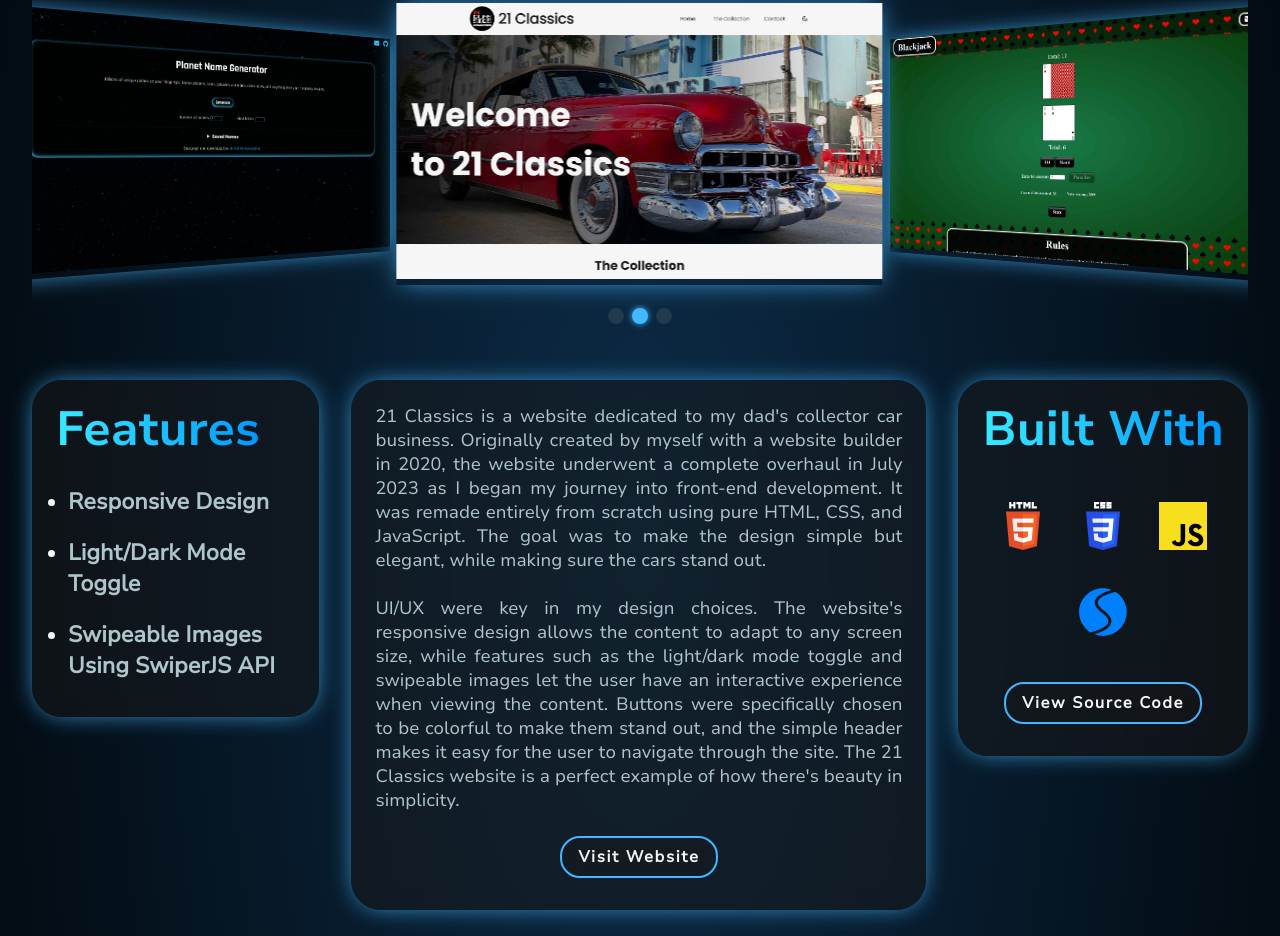
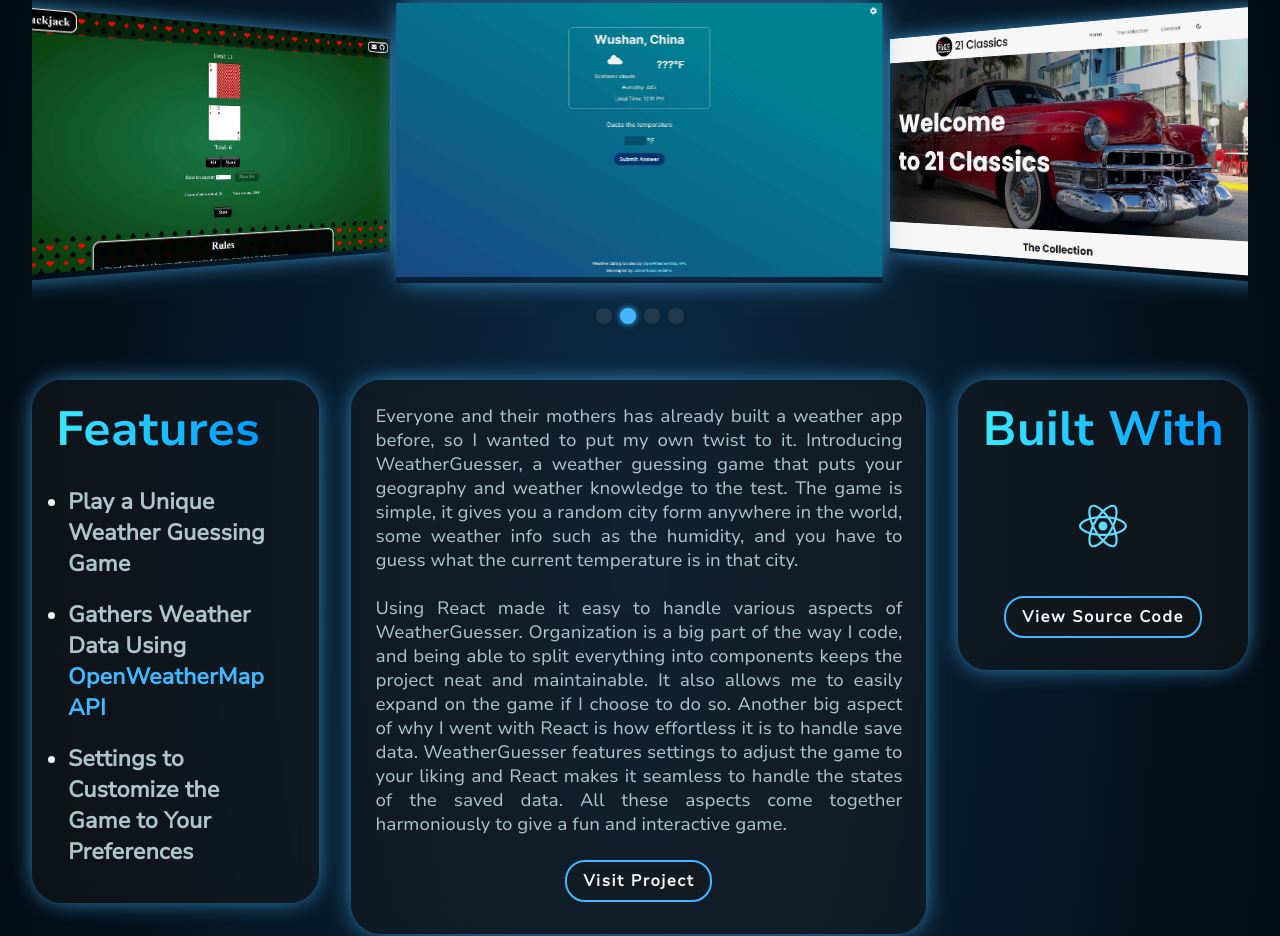
Before and after one commit to L1fe0nMars/L1fe0nMars.github.io, a plain HTML site: page index.html in a window 1280 px wide. Shown: the part 1047-1983 px from the top of the page. Drawn offline with nearby package versions, Linux system fonts and the light colour scheme.

Commit message:
Added new project

```diff
--- a/Portfolio/header-footer.css
+++ b/Portfolio/header-footer.css
@@ -2,7 +2,6 @@
     color: var(--off-white);
     padding: 0.5em 0;
     box-shadow: 0 0 25px -5px var(--blue-glow);
-    backdrop-filter: blur(10px);
     display: flex;
     align-items: center;
 }
--- a/Portfolio/home.css
+++ b/Portfolio/home.css
@@ -273,6 +273,15 @@
     margin: 2em auto 0 0;
 }
 
+.text-link {
+    color: var(--blue-glow);
+    transition: 0.25s ease-out;
+}
+
+.text-link:hover {
+    opacity: 0.5;
+}
+
 /* PC + TABLETS */
 @media (min-width: 481px) {
     p,
--- a/Portfolio/home.js
+++ b/Portfolio/home.js
@@ -11,6 +11,90 @@
 const JAVA_LINK = document.getElementById("java-link");
 
 const projects = [
+    {
+        title: "Blackjack",
+        features: [
+            "Play the Classic Casino Game",
+            "Place Bets, Hit, Stand, and Play Against the Dealer",
+            "Persistent Stats",
+        ],
+        description: `Blackjack is one of the most popular casino card games ever. It's an extremely simple game, but also one that's entirely based on chance. I'm no gambler,
+            but I do enjoy a good card game. I thought it would be the perfect project to test myself at how well I can implement various game systems and elements. There
+            were a lot of moving parts to consider.<br><br>
+
+            Object-oriented programming was a must to complete this project. The cards, deck, hands, player, and dealer are all objects. This approach makes the most sense
+            when dealing with game elements that need to interact with one another. The game has your typical actions that the player can choose. They must first place a
+            bet using imaginary money, and then decide whether they want to hit or stand. In addition to the game itself, I thought it would be a cool idea to keep track
+            of different stats, such as wins, losses, draws, biggest payout, and more. These stats are saved to the browser's local storage and can be accessed anytime.
+            All of these features and a simple UI make for an engaging web project to play.`,
+        link: "/Blackjack/index.html",
+        linkText: "Visit Project",
+        logos: {
+            "html": "block",
+            "css": "block",
+            "javascript": "block",
+            "react": "none",
+            "swiperjs": "none",
+        },
+        sourceCode: "https://github.com/L1fe0nMars/ProjectPortfolio/tree/main/Blackjack",
+        javaBtnDisplay: "block",
+        javaSourceLink: "https://github.com/L1fe0nMars/Blackjack",
+    },
+    {
+        title: "WeatherGuesser",
+        features: [
+            "Play a Unique Weather Guessing Game",
+            `Gathers Weather Data Using <a href="https://openweathermap.org/" target="_blank" rel="noopener noreferrer" class="text-link">OpenWeatherMap API</a>`,
+            "Settings to Customize the Game to Your Preferences",
+        ],
+        description: `Everyone and their mothers has already built a weather app before, so I wanted to put my own twist to it. Introducing WeatherGuesser, a weather
+            guessing game that puts your geography and weather knowledge to the test. The game is simple, it gives you a random city form anywhere in the world, some
+            weather info such as the humidity, and you have to guess what the current temperature is in that city.<br><br>
+
+            Using React made it easy to handle various aspects of WeatherGuesser. Organization is a big part of the way I code, and being able to split everything into
+            components keeps the project neat and maintainable. It also allows me to easily expand on the game if I choose to do so. Another big aspect of why I went with React
+            is how effortless it is to handle save data. WeatherGuesser features settings to adjust the game to your liking and React makes it seamless to handle the states of
+            the saved data. All these aspects come together harmoniously to give a fun and interactive game.`,
+        link: "https://master--keen-torte-d6dd9d.netlify.app/",
+        linkText: "Visit Project",
+        logos: {
+            "html": "none",
+            "css": "none",
+            "javascript": "none",
+            "react": "block",
+            "swiperjs": "none",
+        },
+        sourceCode: "https://github.com/L1fe0nMars/weatherguesser",
+        javaBtnDisplay: "none",
+        javaSourceLink: "",
+    },
+    {
+        title: "21 Classics",
+        features: [
+            "Responsive Design",
+            "Light/Dark Mode Toggle",
+            `Swipeable Images Using <a href="https://swiperjs.com/" target="_blank" rel="noopener noreferrer" class="text-link">SwiperJS</a> Library`,
+        ],
+        description: `21 Classics is a website dedicated to my dad's collector car business. Originally created by myself with a website builder in 2020,
+            the website underwent a complete overhaul in July 2023 as I began my journey into front-end development. It was remade entirely from scratch using pure HTML,
+            CSS, and JavaScript. The goal was to make the design simple but elegant, while making sure the cars stand out.<br><br>
+
+            UI/UX were key in my design choices. The website's responsive design allows the content to adapt to any screen size, while features such as the light/dark mode toggle
+            and swipeable images let the user have an interactive experience when viewing the content. Buttons were specifically chosen to be colorful to make them stand out, and
+            the simple header makes it easy for the user to navigate through the site. The 21 Classics website is a perfect example of how there's beauty in simplicity.`,
+        link: "https://21classics.com/",
+        linkText: "Visit Website",
+        logos: {
+            "html": "block",
+            "css": "block",
+            "javascript": "block",
+            "react": "none",
+            "swiperjs": "block",
+        },
+        sourceCode: "https://github.com/L1fe0nMars/21Classics",
+        javaBtnDisplay: "none",
+        javaSourceLink: "",
+    },
     {
         title: "Planet Name Generator",
         features: [
@@ -31,65 +115,12 @@
             "html": "block",
             "css": "block",
             "javascript": "block",
+            "react": "none",
             "swiperjs": "none",
         },
         sourceCode: "https://github.com/L1fe0nMars/ProjectPortfolio/tree/main/PlanetNameGenerator",
         javaBtnDisplay: "block",
         javaSourceLink: "https://github.com/L1fe0nMars/PlanetNameGenerator",
-    },
-    {
-        title: "21 Classics",
-        features: [
-            "Responsive Design",
-            "Light/Dark Mode Toggle",
-            "Swipeable Images Using SwiperJS API",
-        ],
-        description: `21 Classics is a website dedicated to my dad's collector car business. Originally created by myself with a website builder in 2020,
-            the website underwent a complete overhaul in July 2023 as I began my journey into front-end development. It was remade entirely from scratch using pure HTML,
-            CSS, and JavaScript. The goal was to make the design simple but elegant, while making sure the cars stand out.<br><br>
-
-            UI/UX were key in my design choices. The website's responsive design allows the content to adapt to any screen size, while features such as the light/dark mode toggle
-            and swipeable images let the user have an interactive experience when viewing the content. Buttons were specifically chosen to be colorful to make them stand out, and
-            the simple header makes it easy for the user to navigate through the site. The 21 Classics website is a perfect example of how there's beauty in simplicity.`,
-        link: "https://21classics.com/",
-        linkText: "Visit Website",
-        logos: {
-            "html": "block",
-            "css": "block",
-            "javascript": "block",
-            "swiperjs": "block",
-        },
-        sourceCode: "https://github.com/L1fe0nMars/21Classics",
-        javaBtnDisplay: "none",
-        javaSourceLink: "",
-    },
-    {
-        title: "Blackjack",
-        features: [
-            "Play the Classic Casino Game",
-            "Place Bets, Hit, Stand, and Play Against the Dealer",
-            "Persistent Stats",
-        ],
-        description: `Blackjack is one of the most popular casino card games ever. It's an extremely simple game, but also one that's entirely based on chance. I'm no gambler,
-            but I do enjoy a good card game. I thought it would be the perfect project to test myself at how well I can implement various game systems and elements. There
-            were a lot of moving parts to consider.<br><br>
-
-            Object-oriented programming was a must to complete this project. The cards, deck, hands, player, and dealer are all objects. This approach makes the most sense
-            when dealing with game elements that need to interact with one another. The game has your typical actions that the player can choose. They must first place a
-            bet using imaginary money, and then decide whether they want to hit or stand. In addition to the game itself, I thought it would be a cool idea to keep track
-            of different stats, such as wins, losses, draws, biggest payout, and more. These stats are saved to the browser's local storage and can be accessed anytime.
-            All of these features and a simple UI make for an engaging web application to play.`,
-        link: "/Blackjack/index.html",
-        linkText: "Visit Project",
-        logos: {
-            "html": "block",
-            "css": "block",
-            "javascript": "block",
-            "swiperjs": "none",
-        },
-        sourceCode: "https://github.com/L1fe0nMars/ProjectPortfolio/tree/main/Blackjack",
-        javaBtnDisplay: "block",
-        javaSourceLink: "https://github.com/L1fe0nMars/Blackjack",
     },
 ];
 
--- a/index.html
+++ b/index.html
@@ -35,7 +35,7 @@
             <section id="heading-section">
                 <div id="heading">
                     <h1>Jamal<br>Kamareddine</h1>
-                    <p>I'm an aspiring front-end developer who creates responsive, engaging, and elegant websites and web applications. Don't just take my word for it, take a look at my projects below.</p>
+                    <p>I'm an aspiring front-end developer who creates responsive, engaging, and elegant web projects. Don't just take my word for it, take a look at my projects below.</p>
                     <a href="#projects">
                         <button>Check 'Em Out</button>
                     </a>
@@ -46,8 +46,13 @@
                 <div class="swiper mySwiper">
                     <div class="swiper-wrapper">
                         <div class="swiper-slide">
-                            <a href="/PlanetNameGenerator/index.html" target="_blank">
-                                <img src="/Portfolio/images/planet-name-generator.jpg" alt="Planet name generator web application" loading="lazy">
+                            <a href="/Blackjack/index.html" target="_blank">
+                                <img src="/Portfolio/images/blackjack.jpg" alt="Blackjack web project" loading="lazy">
+                            </a>
+                        </div>
+                        <div class="swiper-slide">
+                            <a href="https://master--keen-torte-d6dd9d.netlify.app/" target="_blank">
+                                <img src="/Portfolio/images/weather-guesser.jpg" alt="Weather guessing game web project" loading="lazy">
                             </a>
                         </div>
                         <div class="swiper-slide">
@@ -56,8 +61,8 @@
                             </a>
                         </div>
                         <div class="swiper-slide">
-                            <a href="/Blackjack/index.html" target="_blank">
-                                <img src="/Portfolio/images/blackjack.jpg" alt="Blackjack web application" loading="lazy">
+                            <a href="/PlanetNameGenerator/index.html" target="_blank">
+                                <img src="/Portfolio/images/planet-name-generator.jpg" alt="Planet name generator web project" loading="lazy">
                             </a>
                         </div>
                     </div>
@@ -89,6 +94,9 @@
                             </li>
                             <li id="javascript">
                                 <img src="/Portfolio/images/js.svg" alt="JavaScript logo">
+                            </li>
+                            <li id="react">
+                                <img src="/Portfolio/images/react.svg" alt="React logo">
                             </li>
                             <li id="swiperjs">
                                 <a href="https://swiperjs.com/" target="_blank" rel="noopener">
@@ -141,7 +149,7 @@
                 </li>
             </ul>
             <hr>
-            <p>Designed and developed by <a href="mailto:jkama005@gmail.com" target="_blank" rel="noopener noreferrer">Jamal Kamareddine</a></p>
+            <p>Designed and developed by <a href="mailto:jkama005@gmail.com" target="_blank" rel="noopener noreferrer" class="text-link">Jamal Kamareddine</a></p>
         </footer>
         <script src="https://kit.fontawesome.com/4f246fd89d.js" crossorigin="anonymous"></script>
         <script src="https://cdn.jsdelivr.net/npm/swiper@10/swiper-bundle.min.js"></script>
```
Also changed, not shown: Portfolio/images/react.svg (added), Portfolio/images/weather-guesser.jpg (added), 1 other file.
